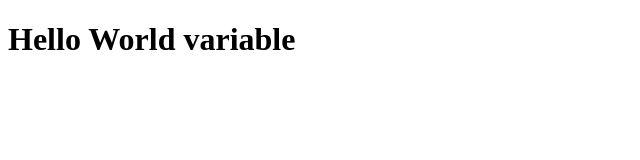
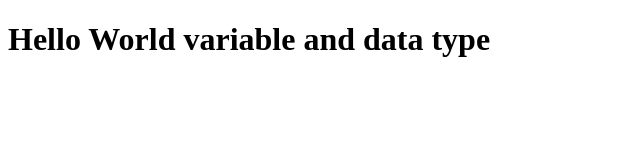
Before and after one commit to kunalthakur-17/JavaScript-Full-Course-in-Hindi-2026, a plain HTML site: page 02 variable_datatype/index.html in a window 1280 px wide. Shown: the whole page, without its empty margins (0-640 px from the left). Drawn offline with Linux system fonts and the light colour scheme.

Commit message:
Data type

```diff
--- a/02 variable_datatype/index.html
+++ b/02 variable_datatype/index.html
@@ -6,7 +6,7 @@
     <title>Document</title>
 </head>
 <body>
-    <h1>Hello World variable</h1>
+    <h1>Hello World variable and data type</h1>
     <script src="datatype.js"></script>
 </body>
 </html>
--- a/02 variable_datatype/variable.js
+++ b/02 variable_datatype/variable.js
@@ -10,3 +10,5 @@ var myAge = 27
 let my_first_Name = "Kunal"
 
 let _myLastName ="Thakur"
+
+let $mySallay = 1920000
```
Also changed, not shown: 02 variable_datatype/datatype.js (+93 -0 lines).
